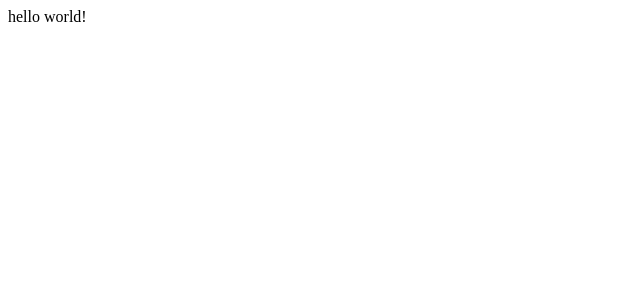
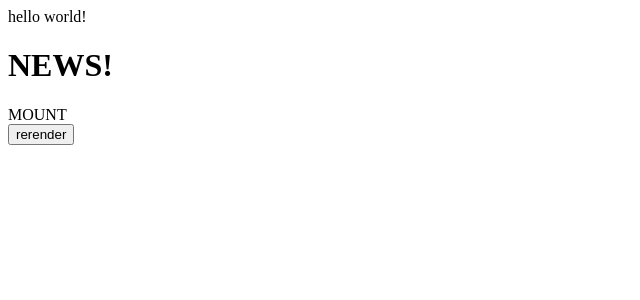
Before and after one commit to itstep-prepod/learn-react, a React (Create React App) app: page / in a window 1280 px wide. Shown: the top 300 px of the page, without its empty margins (0-640 px from the left). Built offline with nearby package versions, Linux system fonts and the light colour scheme.

Commit message:
prepod/useRef

```diff
--- a/src/App.js
+++ b/src/App.js
@@ -1,7 +1,13 @@
 import React from "react";
-
-
+import { News } from "./News";
 
 export const App = () => {
-    return <div>hello world!</div>
-}
+  return (
+    <div>
+      hello world!
+      <div>
+        <News />
+      </div>
+    </div>
+  );
+};
--- /dev/null
+++ b/src/News.js
@@ -0,0 +1,19 @@
+import React, { useEffect, useRef, useState } from "react";
+import { useFirstRender } from "./useFirstRender";
+
+export const News = () => {
+    const [state, rerender] = useState({});
+    const isFirstRender = useFirstRender();
+
+
+
+    const onClick = () => rerender({})
+
+    return (
+        <div>
+            <h1>NEWS!</h1>
+            {isFirstRender ? <div>MOUNT</div> : <div>UPDATE</div>}
+            <button onClick={onClick}>rerender</button>
+        </div>
+    );
+};
--- /dev/null
+++ b/src/useFirstRender.js
@@ -0,0 +1,18 @@
+import { useEffect, useRef } from "react";
+
+
+// 1. Переменные, обунялются - да, ререндер - нет
+// 2. Стейт, обнуляется - нет, ререндер - да
+// 3. Реф, обнуляется - нет, ререндер - нет
+
+export const useFirstRender = () => {
+    const isFirstRender = useRef(true);
+
+    useEffect(() => {
+        if (isFirstRender) {
+         isFirstRender.current = false;
+        }
+     }, []);
+
+     return isFirstRender.current;
+};
```
Also changed, not shown: src/ref-example1.js (added, +19 -0 lines).
